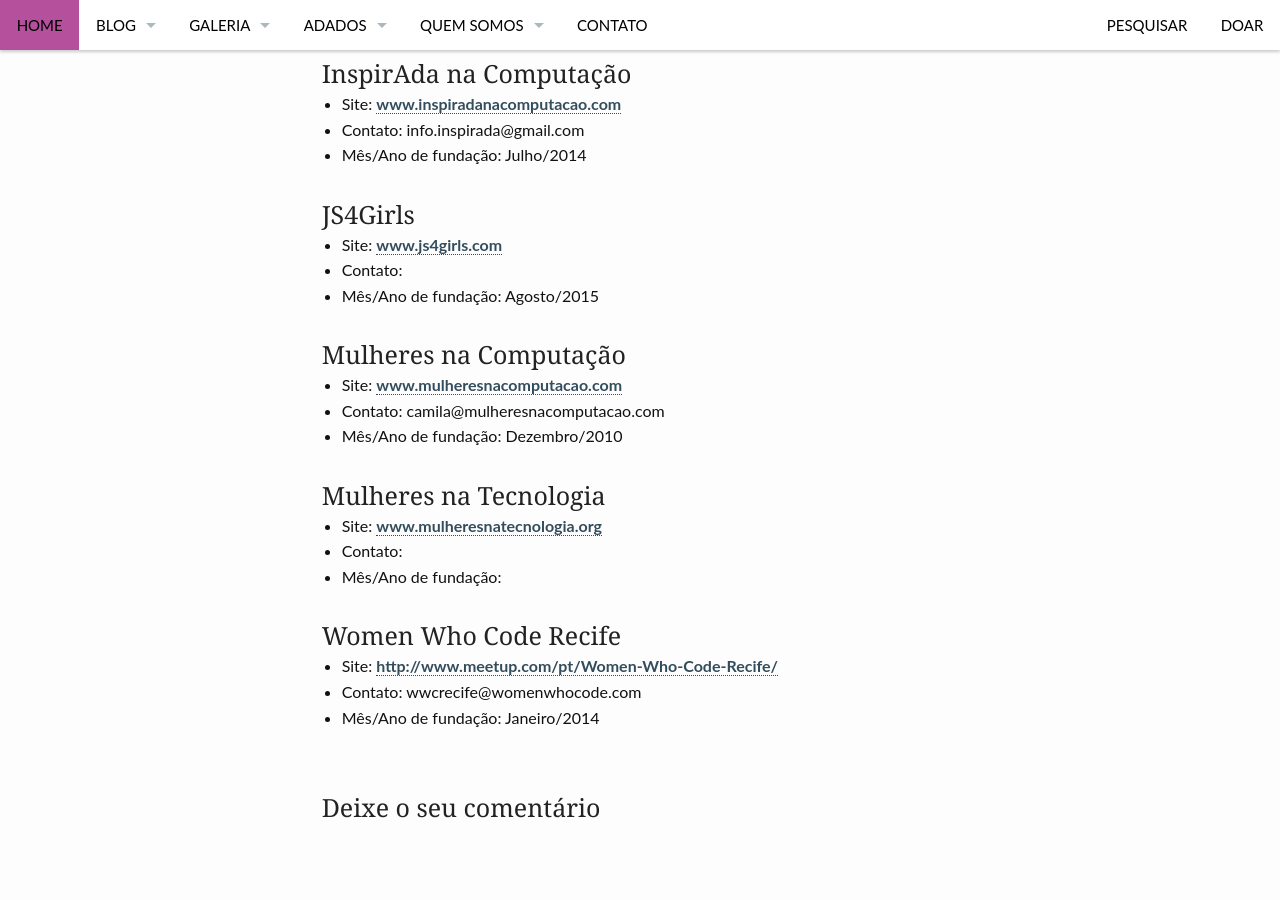
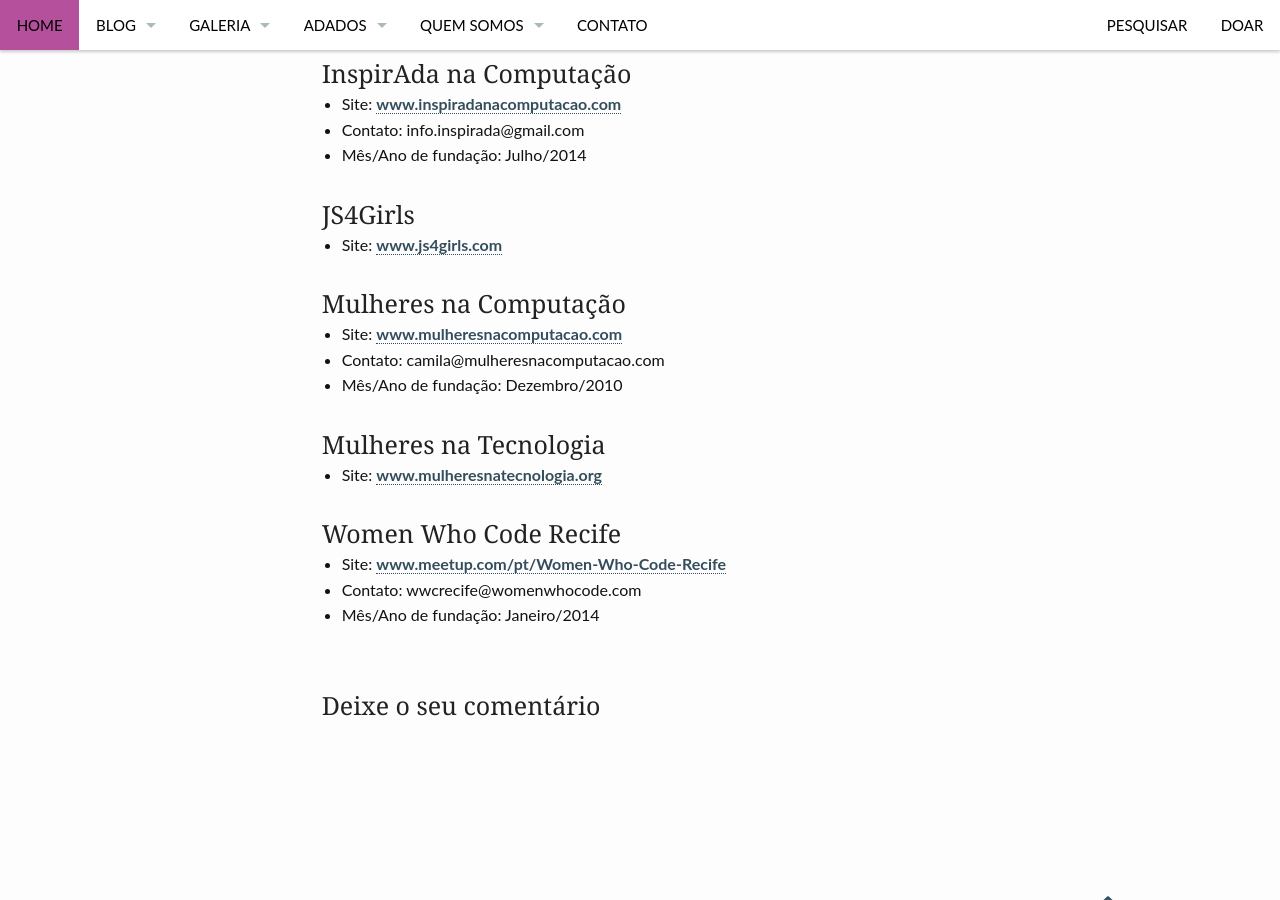
Before and after one commit to inspiradanacomputacao/inspiradanacomputacao.github.io, a Jekyll site: the page built from pages/iniciativas.md, in a window 1280 px wide and 900 px high, scrolled down 699 px. Built offline with Jekyll 4.4.1, drawn with Linux system fonts in a browser that asks for light colours; comment, search, counter and statistics services are not loaded.

Commit message:
add liks

```diff
--- a/pages/iniciativas.md
+++ b/pages/iniciativas.md
@@ -20,8 +20,6 @@
 
 ### JS4Girls
 - Site: <a href="www.js4girls.com" target="_blank">www.js4girls.com</a>
-- Contato:
-- Mês/Ano de fundação: Agosto/2015
 
 ### Mulheres na Computação
 - Site: <a href="www.mulheresnacomputacao.com" target="_blank">www.mulheresnacomputacao.com</a>
@@ -30,10 +28,8 @@
 
 ### Mulheres na Tecnologia
 - Site: <a href="www.mulheresnatecnologia.org" target="_blank">www.mulheresnatecnologia.org</a>
-- Contato:
-- Mês/Ano de fundação:
 
 ### Women Who Code Recife
-- Site: <a href="http://www.meetup.com/pt/Women-Who-Code-Recife/" target="_blank">http://www.meetup.com/pt/Women-Who-Code-Recife/</a>
+- Site: <a href="http://www.meetup.com/pt/Women-Who-Code-Recife/" target="_blank">www.meetup.com/pt/Women-Who-Code-Recife</a>
 - Contato: wwcrecife@womenwhocode.com
 - Mês/Ano de fundação: Janeiro/2014
```
